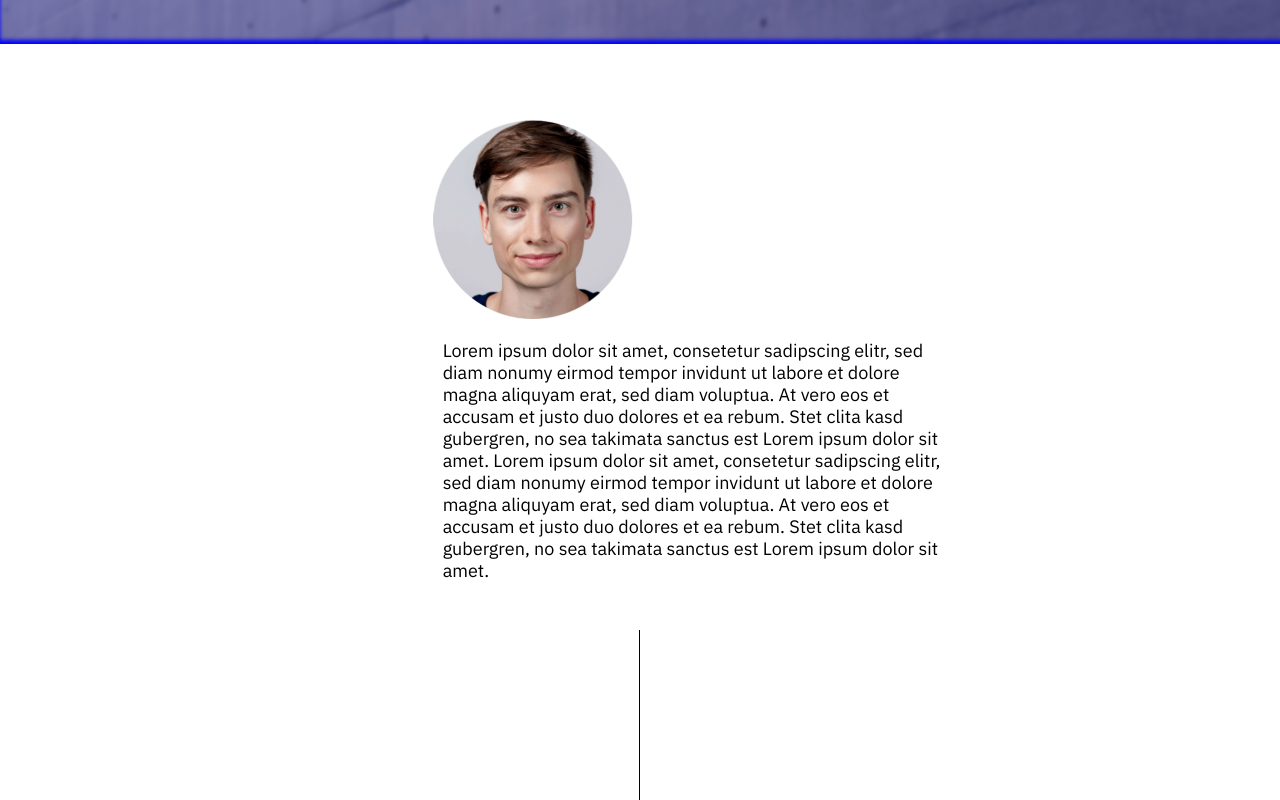
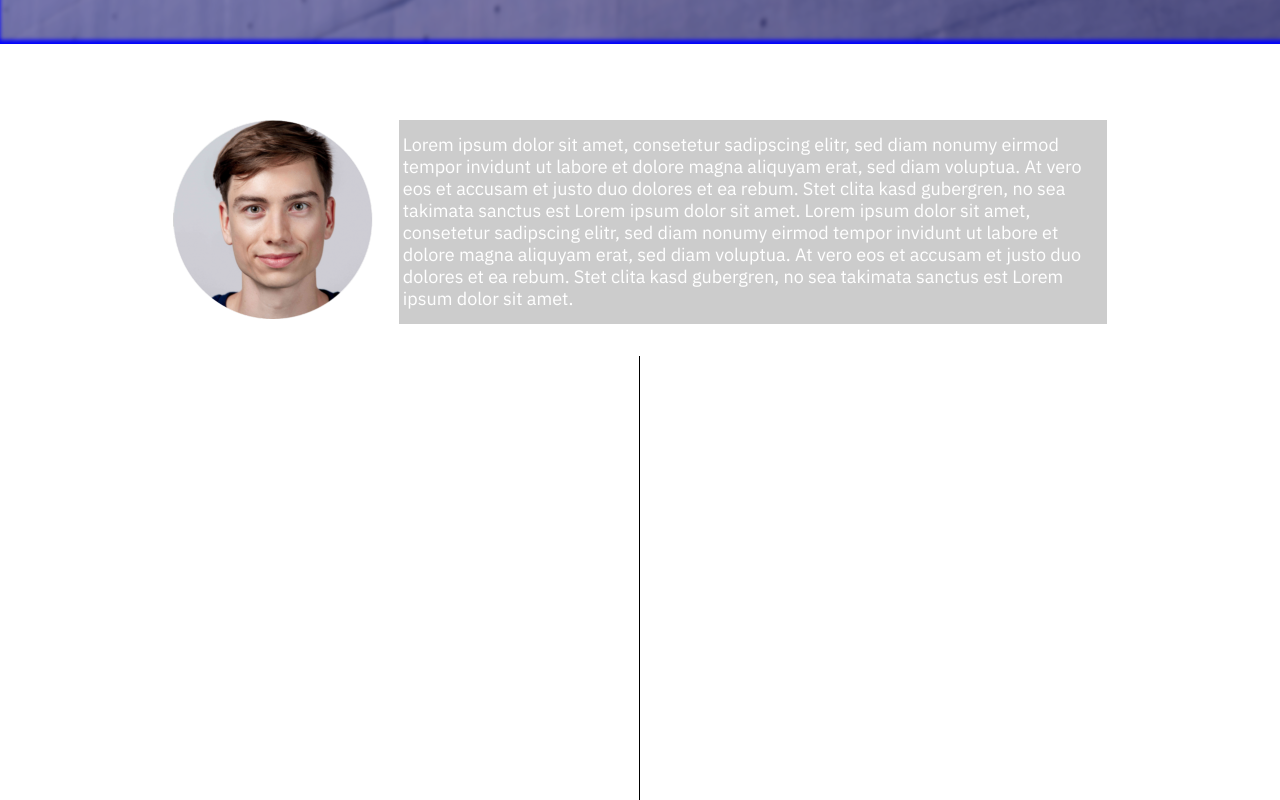
Before and after one commit to MarkusDunkel/personal_homepage, a React (Create React App) app: page / in a window 1280 px wide. Shown: the part 760-1560 px from the top of the page. Built offline with nearby package versions, Linux system fonts and the light colour scheme.

Commit message:
about section adapted

```diff
--- a/src/App.tsx
+++ b/src/App.tsx
@@ -100,9 +100,8 @@ function App() {
         </SiteSection>
 
         <SiteSection>
-          <Grid container spacing={0}>
+          {/* <Grid container spacing={0}>
             <Grid item xs={12} md={10}>
-              {/* <Box sx={{ border: '0px solid orange' }}><img src={profilePicture} alt="profilePicture" style={{ width: '80%', maxWidth: '700px', }} /></Box> */}
               <Box sx={{ border: '0px solid orange' }}><img src={profPic} alt="profPic" style={{ maxWidth: '700px', }} /></Box>
             </Grid>
             <Grid item xs={0} md={4}>
@@ -118,7 +117,17 @@ function App() {
               <Box sx={{ border: '0px solid orange' }}>
               </Box>
             </Grid>
-          </Grid>
+          </Grid> */}
+          <Box sx={{ display: 'flex', border: '0px solid orange', justifyContent: 'center', gap: '2vw', width: .9, flexWrap: 'wrap' }}>
+            <Box sx={{ border: '0px solid red' }}><img src={profPic} alt="profPic" style={{ maxWidth: '700px', }} /></Box>
+
+            <Box ref={about} id='about' sx={{ display: 'flex', textAlign: 'left', border: '0px solid red', p: .5, width: '100%', maxWidth: 700, bgcolor: 'rgba(0, 0, 0, 0.2)', alignContent: 'center' }}>
+              {/* <Box my='auto'> */}
+              <Typography variant='body' sx={{ my: 'auto' }}>{aboutMeText}</Typography>
+              {/* </Box> */}
+            </Box>
+
+          </Box>
         </SiteSection>
 
         <SiteSection>
--- a/src/components/typography.ts
+++ b/src/components/typography.ts
@@ -54,6 +54,7 @@ const typography: ExtendedTypographyOptions = {
         lineHeight: '22px',
         fontSize: pxToRem(18),
         fontFamily: 'IBM Plex Sans, sans-serif',
+        color: 'white'
     },
     caption: {
         lineHeight: 1.5,
```
